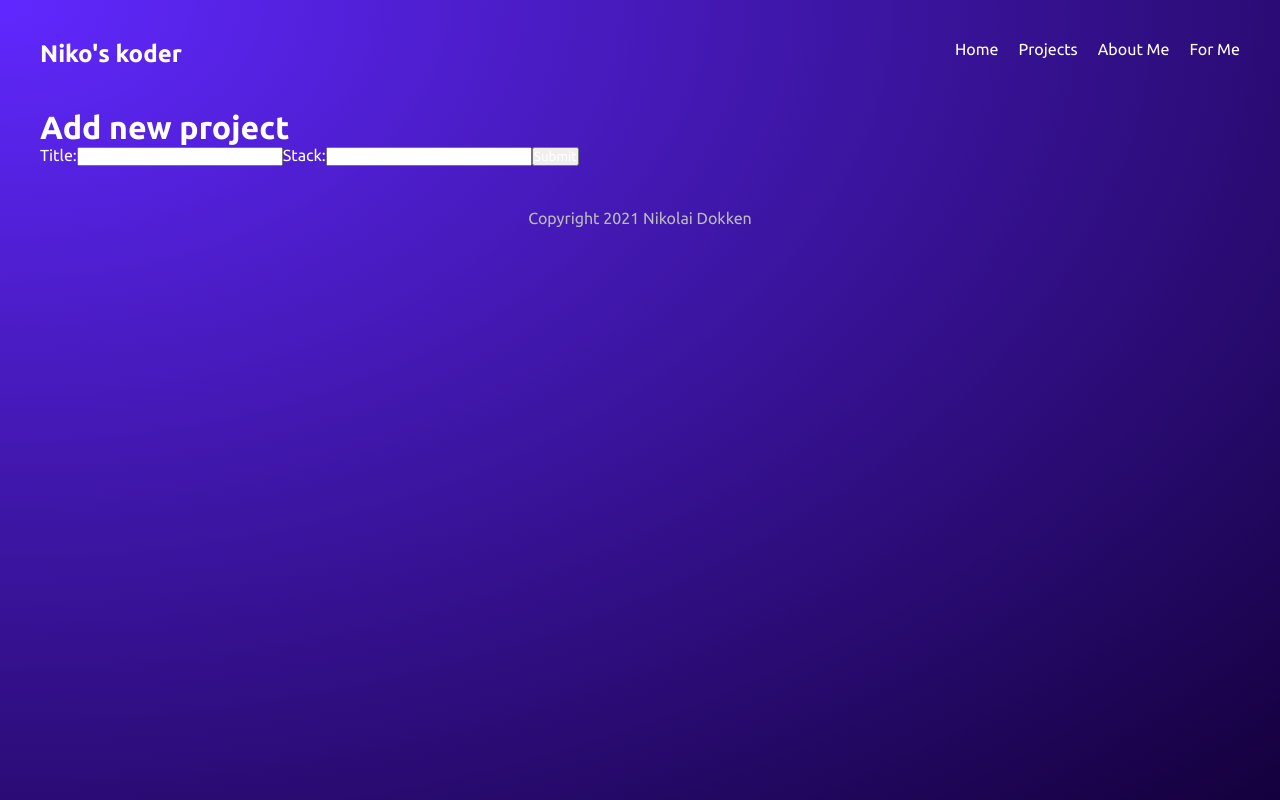
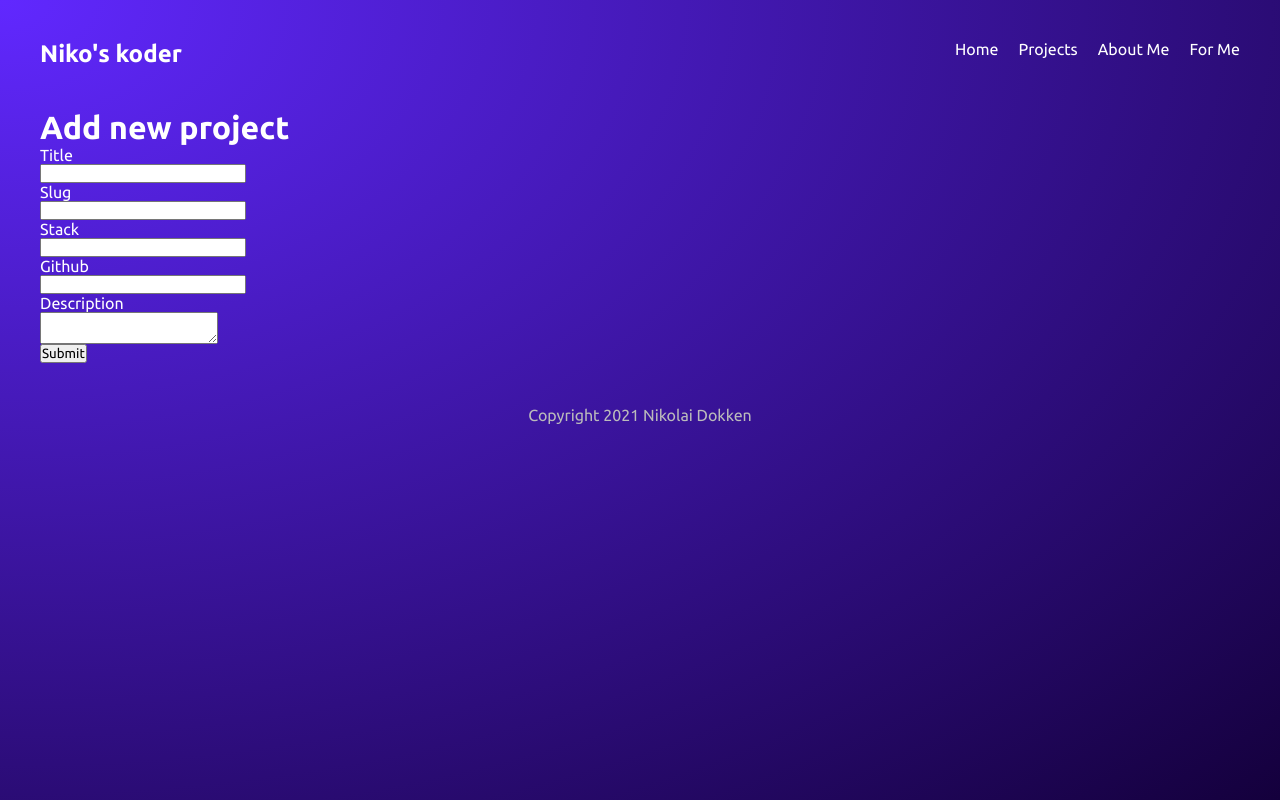
Before and after one commit to NikolaiDokken/Portfolio, a React (Create React App) app: page /admin in a window 1280 px wide. Built offline with nearby package versions, Linux system fonts and the light colour scheme.

Commit message:
add project form done. Can also delete project

```diff
--- a/package.json
+++ b/package.json
@@ -10,7 +10,8 @@
         "react": "^17.0.2",
         "react-dom": "^17.0.2",
         "react-router-dom": "^6.0.2",
-    "react-scripts": "4.0.3"
+        "react-scripts": "4.0.3",
+        "yup": "^0.32.11"
     },
     "scripts": {
         "start": "react-scripts start",
--- a/src/App.js
+++ b/src/App.js
@@ -4,6 +4,7 @@ import Projects from "./pages/Projects";
 import { BrowserRouter, Routes, Route } from "react-router-dom";
 import Admin from "./pages/Admin";
 import Layout from "./components/Layout";
+import ProjectDetails from "./pages/ProjectDetails";
 
 export default function App() {
     return (
@@ -11,8 +12,12 @@ export default function App() {
             <Layout>
                 <Routes>
                     <Route path="/" element={<Home />} />
-                    <Route path="/projects/" element={<Projects />} />
-                    <Route path="/admin/" element={<Admin />} />
+                    <Route path="/projects" element={<Projects />} />
+                    <Route
+                        path="/projects/:slug"
+                        element={<ProjectDetails />}
+                    />
+                    <Route path="/admin" element={<Admin />} />
                 </Routes>
             </Layout>
         </BrowserRouter>
--- a/src/components/Navbar.js
+++ b/src/components/Navbar.js
@@ -21,9 +21,9 @@ export default function Navbar() {
             {size.width > 600 ? (
                 <div className="links">
                     <Link to="/">Home</Link>
-                    <Link to="/projects/">Projects</Link>
-                    <Link to="/about/">About Me</Link>
-                    <Link to="/admin/">For Me</Link>
+                    <Link to="/projects">Projects</Link>
+                    <Link to="/about">About Me</Link>
+                    <Link to="/admin">For Me</Link>
                 </div>
             ) : (
                 <div className="links">
--- a/src/pages/Admin.js
+++ b/src/pages/Admin.js
@@ -1,6 +1,8 @@
 import { useFormik } from "formik";
+import * as Yup from "yup";
 import React from "react";
 import { handleNew } from "../utils/utils";
+import "../styles/admin.css";
 
 export default function Admin() {
     const formik = useFormik({
@@ -12,8 +14,22 @@ export default function Admin() {
             start_date: new Date(),
             slug: "",
         },
+        validationSchema: Yup.object({
+            title: Yup.string().required("Required"),
+            stack: Yup.string().required("Required"),
+            slug: Yup.string().required("Required"),
+            github_link: Yup.string().required("Required"),
+            start_date: Yup.date().required("Required"),
+            description_md: Yup.string(),
+        }),
         onSubmit: (values) => {
-            console.log(handleNew("projects", values));
+            const newValues = {
+                ...values,
+                slug:
+                    values.slug ||
+                    values.title.toLowerCase().replaceAll(" ", "-"),
+            };
+            handleNew("projects", newValues);
         },
     });
 
@@ -21,8 +37,7 @@ export default function Admin() {
         <div>
             <h1>Add new project</h1>
             <form onSubmit={formik.handleSubmit}>
-                <label>
-                    Title:
+                <label>Title</label>
                 <input
                     id="title"
                     name="title"
@@ -30,9 +45,26 @@ export default function Admin() {
                     onChange={formik.handleChange}
                     value={formik.values.title}
                 />
-                </label>
-                <label>
-                    Stack:
+                {formik.touched.title && formik.errors.title ? (
+                    <div>{formik.errors.title}</div>
+                ) : null}
+
+                <label>Slug </label>
+                <input
+                    id="slug"
+                    name="slug"
+                    type="text"
+                    onChange={formik.handleChange}
+                    value={
+                        formik.values.slug ||
+                        formik.values.title.toLowerCase().replaceAll(" ", "-")
+                    }
+                />
+                {formik.touched.slug && formik.errors.slug ? (
+                    <div>{formik.errors.slug}</div>
+                ) : null}
+
+                <label>Stack</label>
                 <input
                     id="stack"
                     name="stack"
@@ -40,7 +72,35 @@ export default function Admin() {
                     onChange={formik.handleChange}
                     value={formik.values.stack}
                 />
-                </label>
+                {formik.touched.stack && formik.errors.stack ? (
+                    <div>{formik.errors.stack}</div>
+                ) : null}
+
+                <label>Github</label>
+                <input
+                    id="github_link"
+                    name="github_link"
+                    type="text"
+                    onChange={formik.handleChange}
+                    value={formik.values.github_link}
+                />
+                {formik.touched.github_link && formik.errors.github_link ? (
+                    <div>{formik.errors.github_link}</div>
+                ) : null}
+
+                <label>Description </label>
+                <textarea
+                    id="description_md"
+                    name="description_md"
+                    type="text"
+                    onChange={formik.handleChange}
+                    value={formik.values.description_md}
+                />
+                {formik.touched.description_md &&
+                formik.errors.description_md ? (
+                    <div>{formik.errors.description_md}</div>
+                ) : null}
+
                 <input type="submit" value="Submit" />
             </form>
         </div>
--- a/src/pages/ProjectDetails.js
+++ b/src/pages/ProjectDetails.js
@@ -1,23 +1,46 @@
-import { graphql, Link } from "gatsby";
-import React from "react";
-import Layout from "../components/Layout";
+import React, { useEffect, useState } from "react";
 import styles from "../styles/project-details.module.css";
-import { GatsbyImage } from "gatsby-plugin-image";
+import { Link, useParams, useNavigate } from "react-router-dom";
+import { getProjectBySlug } from "../utils/projects";
+import { handleDelete } from "../utils/utils";
 
-export default function ProjectDetails({ data }) {
-	const { html } = data.markdownRemark;
-	const { title, stack, featImg, github } = data.markdownRemark.frontmatter;
+export default function ProjectDetails() {
+    let params = useParams();
+    let navigate = useNavigate();
+    const [project, setProject] = useState({
+        id: "",
+        title: "",
+        stack: "",
+        description_md: "",
+        github_link: "",
+        start_date: new Date(),
+        slug: "",
+    });
+
+    useEffect(() => {
+        getProjectBySlug(params.slug).then((project) => setProject(project));
+    }, []);
+
+    const handleDeleteProject = () => {
+        handleDelete("projects", project.id);
+        navigate("/projects");
+    };
 
     return (
-		<Layout>
         <div className={styles.details}>
             <div style={{ flexDirection: "row", marginTop: -50 }}>
+                <div>
                     <div className={styles.backChevron} />
                     <Link className={styles.backBtn} to="/projects">
                         Tilbake
                     </Link>
                 </div>
-				<h2>{title}</h2>
+                <div>
+                    <button>Edit</button>
+                    <button onClick={handleDeleteProject}>Delete</button>
+                </div>
+            </div>
+            <h2>{project.title}</h2>
             <div
                 style={{
                     display: "flex",
@@ -31,9 +54,9 @@ export default function ProjectDetails({ data }) {
                         margin: "0 8px 0 0",
                     }}
                 >
-						{stack}
+                    {project.stack}
                 </h3>
-					<a href={github} target="_blank" rel="noreferrer">
+                <a href={project.github_link} target="_blank" rel="noreferrer">
                     <img
                         src="/github.png"
                         style={{ width: 40, height: 40, color: "white" }}
@@ -41,31 +64,10 @@ export default function ProjectDetails({ data }) {
                     ></img>
                 </a>
             </div>
-				<div className={styles.imageContainer}>
-					<GatsbyImage
-						image={featImg.childImageSharp.gatsbyImageData}
+            <div
+                className={styles.projectMd}
+                dangerouslySetInnerHTML={{ __html: project.description_md }}
             />
         </div>
-				<div className={styles.projectMd} dangerouslySetInnerHTML={{ __html: html }} />
-			</div>
-		</Layout>
     );
 }
-
-export const query = graphql`
-	query ProjectDetails($slug: String) {
-		markdownRemark(frontmatter: { slug: { eq: $slug } }) {
-			html
-			frontmatter {
-				stack
-				title
-				featImg {
-					childImageSharp {
-						gatsbyImageData(layout: FULL_WIDTH)
-					}
-				}
-				github
-			}
-		}
-	}
-`;
--- /dev/null
+++ b/src/styles/admin.css
@@ -0,0 +1,5 @@
+input,
+textarea {
+    display: block;
+    color: #000000;
+}
--- /dev/null
+++ b/src/utils/projects.js
@@ -0,0 +1,9 @@
+import { collection, where, getDocs, query, limit } from "firebase/firestore";
+import db from "./firebase";
+
+export const getProjectBySlug = async (slug) => {
+    const projectsRef = collection(db, "projects");
+    const q = query(projectsRef, where("slug", "==", slug), limit(1));
+    const snapshot = await getDocs(q);
+    return snapshot.docs.map((doc) => ({ id: doc.id, ...doc.data() }))[0];
+};
```
Also changed, not shown: 1 other file (tests, documents, lock files or other folders). Lines whose indentation alone changed are shown as unchanged.
